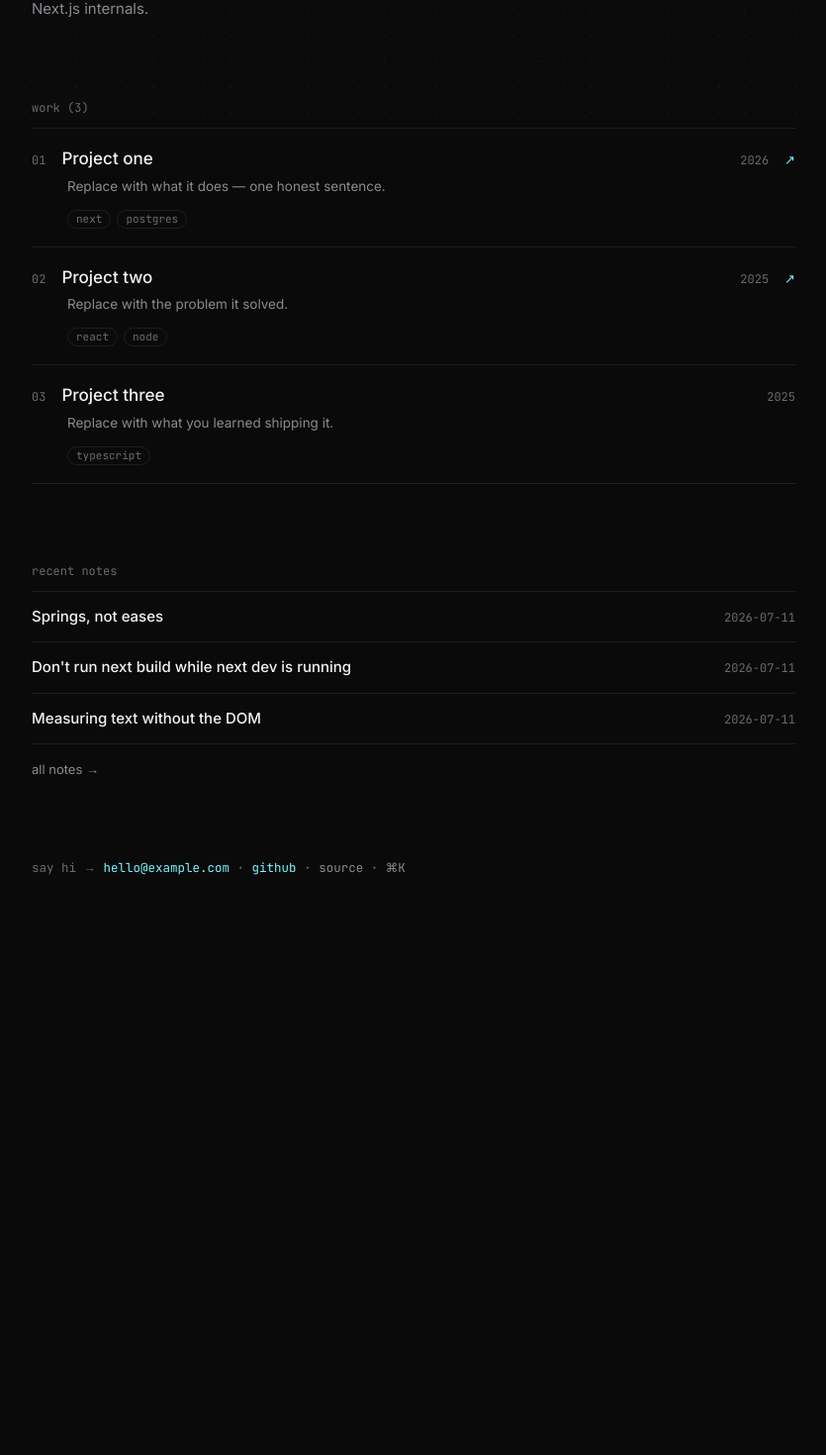
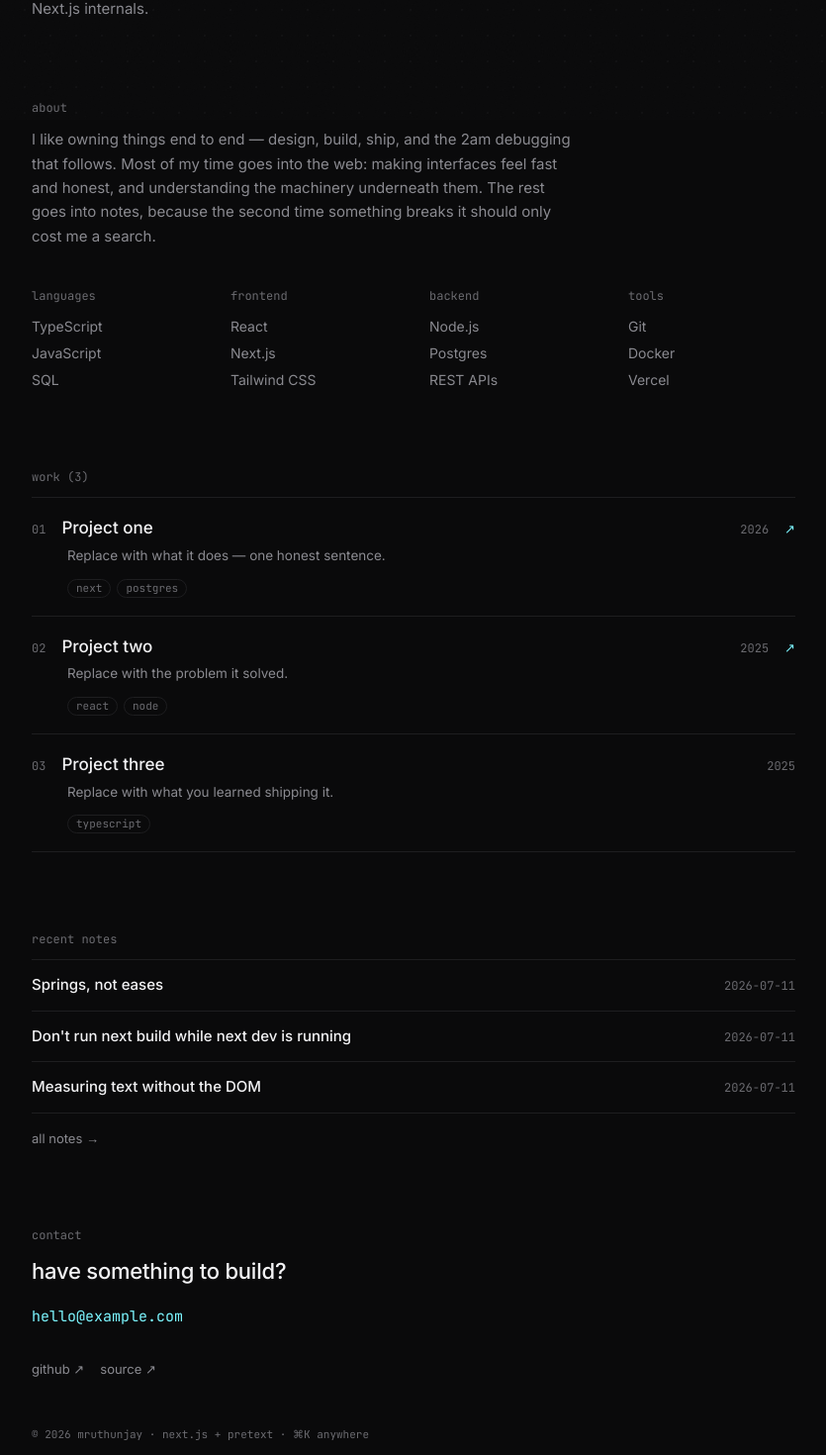
Before and after one commit to idk-mr4tyunjay/portfolio, a Next.js app: page / in a window 1280 px wide. Shown: the part 679-2149 px from the top of the page at 99% size, without its empty margins (222-1057 px from the left). Before the commit the page ends 1613 px from the top, so only its background shows below. Built offline with nearby package versions, Linux system fonts and the light colour scheme.

Commit message:
feat(home): about and stack sections, full contact footer

```diff
--- a/src/app/page.tsx
+++ b/src/app/page.tsx
@@ -1,6 +1,7 @@
 import { Nav } from "@/components/home/Nav";
 import { Hero } from "@/components/home/Hero";
 import { Now } from "@/components/home/Now";
+import { About } from "@/components/home/About";
 import { WorkList } from "@/components/home/WorkList";
 import { NotesPreview } from "@/components/home/NotesPreview";
 import { Footer } from "@/components/home/Footer";
@@ -12,6 +13,7 @@ export default function Home() {
       <main>
         <Hero />
         <Now />
+        <About />
         <WorkList />
         <NotesPreview />
       </main>
--- /dev/null
+++ b/src/components/home/About.tsx
@@ -0,0 +1,58 @@
+import { SITE } from "@/data/site";
+import { STACK } from "@/data/stack";
+
+export function About() {
+  return (
+    <section id="about" aria-label="About" className="pb-20">
+      <p
+        className="fade-up mb-3 text-xs"
+        style={{
+          fontFamily: "var(--font-mono)",
+          color: "var(--color-fg-muted)",
+          animationDelay: "0.2s",
+        }}
+      >
+        about
+      </p>
+      <p
+        className="fade-up max-w-[58ch] text-[15px] leading-relaxed"
+        style={{ color: "var(--color-fg-secondary)", animationDelay: "0.25s" }}
+      >
+        {SITE.about}
+      </p>
+
+      <div
+        className="fade-up mt-10 grid gap-8"
+        style={{
+          gridTemplateColumns: "repeat(auto-fit, minmax(150px, 1fr))",
+          animationDelay: "0.3s",
+        }}
+      >
+        {STACK.map((group) => (
+          <div key={group.group}>
+            <p
+              className="mb-3 text-xs"
+              style={{
+                fontFamily: "var(--font-mono)",
+                color: "var(--color-fg-muted)",
+              }}
+            >
+              {group.group}
+            </p>
+            <ul className="flex flex-col gap-1.5">
+              {group.items.map((item) => (
+                <li
+                  key={item}
+                  className="text-[14px]"
+                  style={{ color: "var(--color-fg-secondary)" }}
+                >
+                  {item}
+                </li>
+              ))}
+            </ul>
+          </div>
+        ))}
+      </div>
+    </section>
+  );
+}
--- a/src/components/home/Footer.tsx
+++ b/src/components/home/Footer.tsx
@@ -2,38 +2,64 @@ import { SITE } from "@/data/site";
 
 export function Footer() {
   return (
-    <footer
-      id="contact"
-      className="fade-up pb-12 text-[12.5px]"
-      style={{
-        fontFamily: "var(--font-mono)",
-        color: "var(--color-fg-muted)",
-        animationDelay: "0.5s",
-      }}
-    >
-      say hi →{" "}
-      <a href={`mailto:${SITE.email}`} style={{ color: "var(--color-accent)" }}>
-        {SITE.email}
-      </a>{" "}
-      ·{" "}
-      <a
-        href={SITE.github}
-        target="_blank"
-        rel="noreferrer"
-        style={{ color: "var(--color-accent)" }}
+    <footer id="contact" className="pb-14">
+      <p
+        className="fade-up mb-3 text-xs"
+        style={{
+          fontFamily: "var(--font-mono)",
+          color: "var(--color-fg-muted)",
+          animationDelay: "0.3s",
+        }}
       >
-        github
-      </a>{" "}
-      ·{" "}
-      <a
-        href={SITE.repo}
-        target="_blank"
-        rel="noreferrer"
-        className="quiet-link"
+        contact
+      </p>
+      <p
+        className="fade-up mb-4 text-[22px] font-medium"
+        style={{ letterSpacing: "-0.01em", animationDelay: "0.35s" }}
       >
-        source
-      </a>{" "}
-      · <kbd style={{ color: "var(--color-fg-secondary)" }}>⌘K</kbd>
+        have something to build?
+      </p>
+      <p className="fade-up mb-8" style={{ animationDelay: "0.4s" }}>
+        <a
+          href={`mailto:${SITE.email}`}
+          className="text-[15px]"
+          style={{ fontFamily: "var(--font-mono)", color: "var(--color-accent)" }}
+        >
+          {SITE.email}
+        </a>
+      </p>
+      <p
+        className="fade-up flex flex-wrap items-center gap-x-4 gap-y-2 text-[13px]"
+        style={{ animationDelay: "0.45s" }}
+      >
+        <a
+          href={SITE.github}
+          target="_blank"
+          rel="noreferrer"
+          className="quiet-link"
+        >
+          github ↗
+        </a>
+        <a
+          href={SITE.repo}
+          target="_blank"
+          rel="noreferrer"
+          className="quiet-link"
+        >
+          source ↗
+        </a>
+      </p>
+      <p
+        className="fade-up mt-12 text-[11px]"
+        style={{
+          fontFamily: "var(--font-mono)",
+          color: "var(--color-fg-muted)",
+          animationDelay: "0.5s",
+        }}
+      >
+        © 2026 {SITE.name.toLowerCase()} · next.js + pretext ·{" "}
+        <kbd>⌘K</kbd> anywhere
+      </p>
     </footer>
   );
 }
--- a/src/data/site.ts
+++ b/src/data/site.ts
@@ -11,4 +11,7 @@ export const SITE = {
   repo: "https://github.com/idk-mr4tyunjay/portfolio",
   /** One-liner for the "now" strip — keep it current. */
   now: "building this site in public — currently deep in text layout engines and Next.js internals.",
+  /** Short prose for the about section. TODO: make this actually you. */
+  about:
+    "I like owning things end to end — design, build, ship, and the 2am debugging that follows. Most of my time goes into the web: making interfaces feel fast and honest, and understanding the machinery underneath them. The rest goes into notes, because the second time something breaks it should only cost me a search.",
 } as const;
--- /dev/null
+++ b/src/data/stack.ts
@@ -0,0 +1,28 @@
+/*
+  Stack section — SPEC.md §5. Grouped, honest, no proficiency bars.
+  TODO: edit to your actual day-to-day tools.
+*/
+
+export interface StackGroup {
+  group: string;
+  items: string[];
+}
+
+export const STACK: StackGroup[] = [
+  {
+    group: "languages",
+    items: ["TypeScript", "JavaScript", "SQL"],
+  },
+  {
+    group: "frontend",
+    items: ["React", "Next.js", "Tailwind CSS"],
+  },
+  {
+    group: "backend",
+    items: ["Node.js", "Postgres", "REST APIs"],
+  },
+  {
+    group: "tools",
+    items: ["Git", "Docker", "Vercel"],
+  },
+];
```
